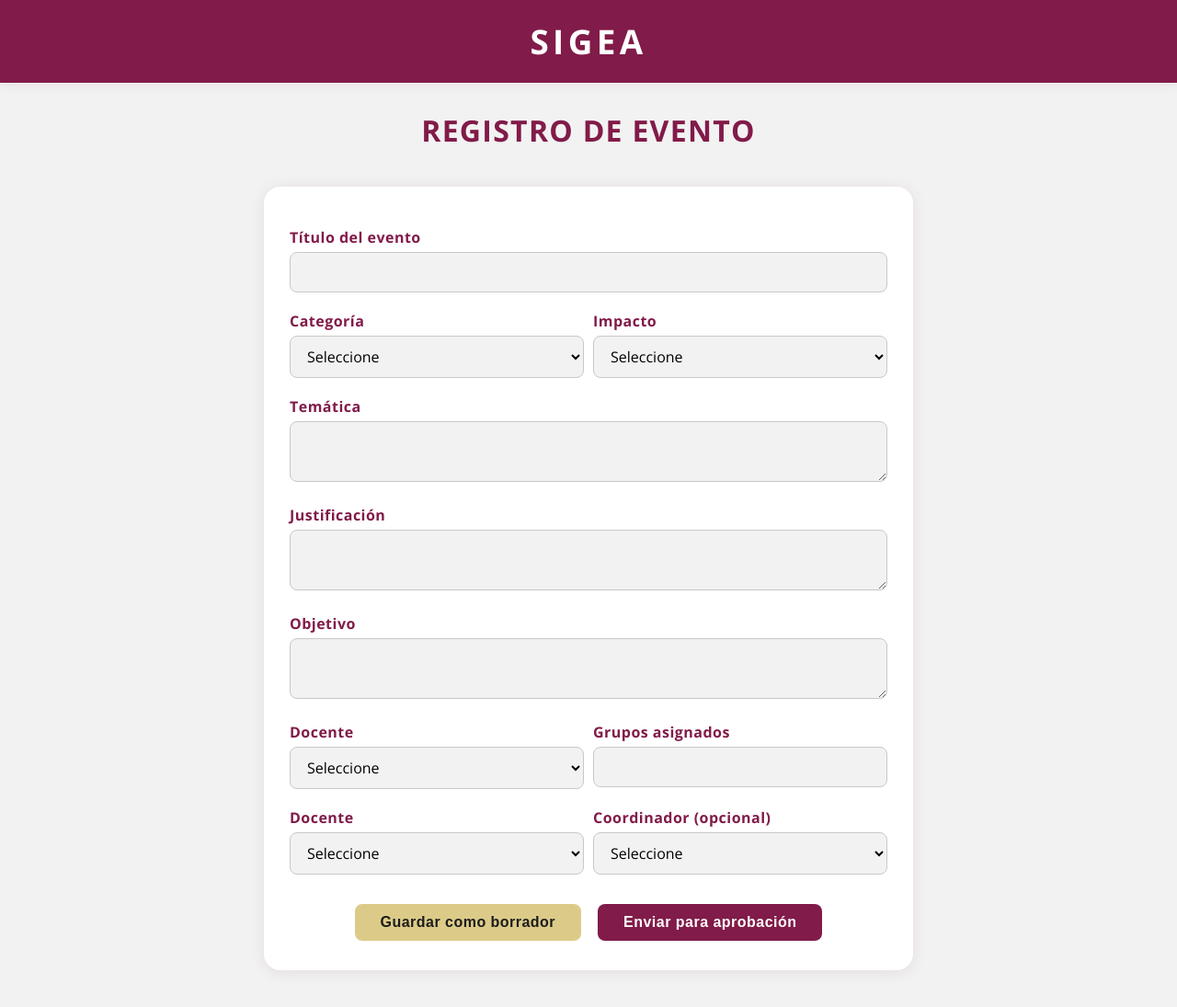
After one commit to AxelLangle/SIGEA, a Flask app: page /registrar_evento in a window 1280 px wide. The commit adds this page. Shown: the whole page at 92% size. Run offline with Flask 3, Linux system fonts and the light colour scheme.

Commit message:
Se agrego el archivo para registro de eventos, su ruta en app.py y el enlace con el boton del dashboard

```diff
--- a/Backend/templates/dashboard.html
+++ b/Backend/templates/dashboard.html
@@ -151,7 +151,7 @@
   </div>
   <br>
   <div class="botones">
-      <button onclick="registrarEvento()">Registrar nuevo evento</button>
+      <button onclick="window.location.href='{{ url_for('registrar_evento') }}'">Registrar nuevo evento</button>
       <!-- Ejemplo de botón para subir archivo -->
       <label for="archivo">Subir archivo
         <input type="file" id="archivo" onchange="mostrarNombreArchivo()">
--- /dev/null
+++ b/Backend/templates/registrar_eventos.html
@@ -0,0 +1,187 @@
+<!DOCTYPE html>
+<html lang="es">
+<head>
+  <meta charset="UTF-8">
+  <title>Registro de Evento</title>
+  <link rel="icon" href="{{ url_for('static', filename='SIGEA_LOGOTIPO200.png') }}" type="image/x-icon">
+  <link href="https://fonts.googleapis.com/css?family=Open+Sans:400,600,700" rel="stylesheet">
+  <style>
+    :root {
+      --guinda: #811B49;
+      --dorado: #DCCB88;
+      --verde: #76C043;
+      --blanco: #fff;
+      --gris-claro: #F2F2F2;
+      --negro: #1C1C1C;
+    }
+    body {
+      font-family: 'Open Sans', Arial, sans-serif;
+      background: var(--gris-claro);
+      margin: 0;
+      padding: 0;
+    }
+    .sigea-header {
+      width: 100%;
+      height: 90px;
+      background: var(--guinda);
+      color: var(--blanco);
+      display: flex;
+      align-items: center;
+      justify-content: center;
+      font-size: 2.3rem;
+      font-weight: bold;
+      letter-spacing: 0.12em;
+      margin-bottom: 30px;
+      box-shadow: 0 2px 12px rgba(129,27,73,0.08);
+    }
+    h2 {
+      color: var(--guinda);
+      text-align: center;
+      font-size: 2rem;
+      font-weight: 700;
+      margin-bottom: 18px;
+      letter-spacing: 0.04em;
+    }
+    form {
+      max-width: 650px;
+      margin: 40px auto;
+      background: var(--blanco);
+      padding: 32px 28px;
+      border-radius: 18px;
+      box-shadow: 0 2px 16px rgba(129,27,73,0.10);
+    }
+    label {
+      display: block;
+      margin-top: 12px;
+      font-weight: 700;
+      color: var(--guinda);
+      letter-spacing: 0.03em;
+    }
+    input[type="text"],
+    select,
+    textarea {
+      width: 100%;
+      padding: 10px 14px;
+      margin-top: 5px;
+      box-sizing: border-box;
+      border: 1.5px solid #C8C8C8;
+      border-radius: 8px;
+      font-size: 1rem;
+      background: var(--gris-claro);
+      font-family: 'Open Sans', Arial, sans-serif;
+      margin-bottom: 8px;
+    }
+    input[type="text"]:focus,
+    select:focus,
+    textarea:focus {
+      border-color: var(--guinda);
+      outline: none;
+      background: #fff;
+    }
+    .row {
+      display: flex;
+      gap: 10px;
+    }
+    .row > div {
+      flex: 1;
+    }
+    .button-group {
+      display: flex;
+      justify-content: center;
+      gap: 18px;
+      margin-top: 24px;
+    }
+    button {
+      padding: 11px 28px;
+      font-size: 1rem;
+      border: none;
+      border-radius: 8px;
+      cursor: pointer;
+      font-weight: 700;
+      transition: background 0.2s, color 0.2s;
+      letter-spacing: 0.03em;
+    }
+    .borrador {
+      background-color: var(--dorado);
+      color: var(--negro);
+    }
+    .borrador:hover {
+      background-color: #e6d9a7;
+    }
+    .aprobar {
+      background-color: var(--guinda);
+      color: var(--blanco);
+    }
+    .aprobar:hover {
+      background-color: #a02a5d;
+    }
+  </style>
+</head>
+<body>
+  <div class="sigea-header">
+    SIGEA
+  </div>
+  <h2>REGISTRO DE EVENTO</h2>
+  <form>
+    <label for="titulo">Título del evento</label>
+    <input type="text" id="titulo" name="titulo">
+
+    <div class="row">
+      <div>
+        <label for="categoria">Categoría</label>
+        <select id="categoria" name="categoria">
+          <option value="">Seleccione</option>
+        </select>
+      </div>
+      <div>
+        <label for="impacto">Impacto</label>
+        <select id="impacto" name="impacto">
+          <option value="">Seleccione</option>
+        </select>
+      </div>
+    </div>
+
+    <label for="tematica">Temática</label>
+    <textarea id="tematica" name="tematica" rows="2"></textarea>
+
+    <label for="justificacion">Justificación</label>
+    <textarea id="justificacion" name="justificacion" rows="2"></textarea>
+
+    <label for="objetivo">Objetivo</label>
+    <textarea id="objetivo" name="objetivo" rows="2"></textarea>
+
+    <div class="row">
+      <div>
+        <label for="docente">Docente</label>
+        <select id="docente" name="docente">
+          <option value="">Seleccione</option>
+        </select>
+      </div>
+      <div>
+        <label for="grupos">Grupos asignados</label>
+        <input type="text" id="grupos" name="grupos">
+      </div>
+    </div>
+
+    <div class="row">
+      <div>
+        <label for="docente2">Docente</label>
+        <select id="docente2" name="docente2">
+          <option value="">Seleccione</option>
+        </select>
+      </div>
+      <div>
+        <label for="coordinador">Coordinador (opcional)</label>
+        <select id="coordinador" name="coordinador">
+          <option value="">Seleccione</option>
+        </select>
+      </div>
+    </div>
+
+    <div class="button-group">
+      <button type="button" class="borrador">Guardar como borrador</button>
+      <button type="submit" class="aprobar">Enviar para aprobación</button>
+    </div>
+  </form>
+</body>
+</html>
--- a/app.py
+++ b/app.py
@@ -91,5 +91,9 @@ def login():
         flash('Correo o contraseña incorrectos')
         return redirect(url_for('index'))
 
+@app.route('/registrar_evento')
+def registrar_evento():
+    return render_template('registrar_eventos.html')
+
 if __name__ == '__main__':
     app.run(debug=True)
```
Also changed, not shown: nuevas_implementaciones/registros.html (added, +142 -0 lines), Database/usuarios.db.
